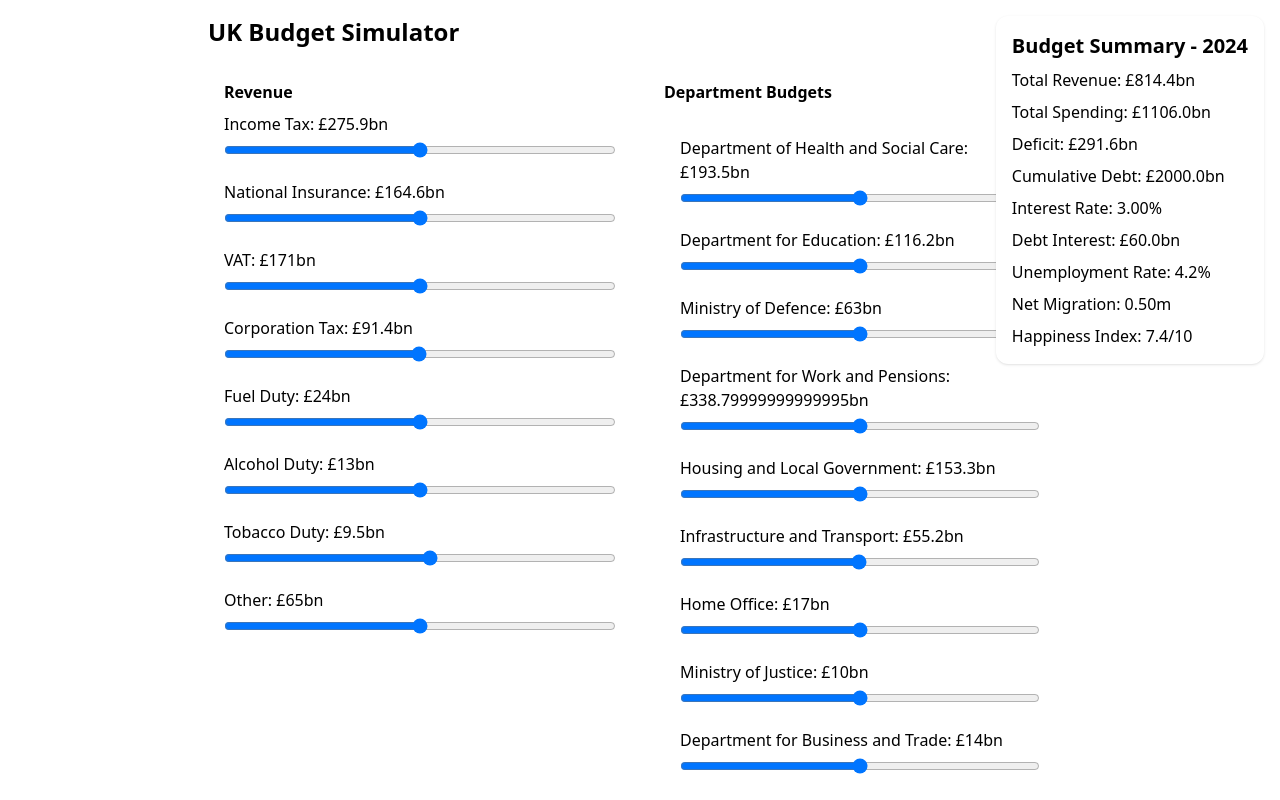
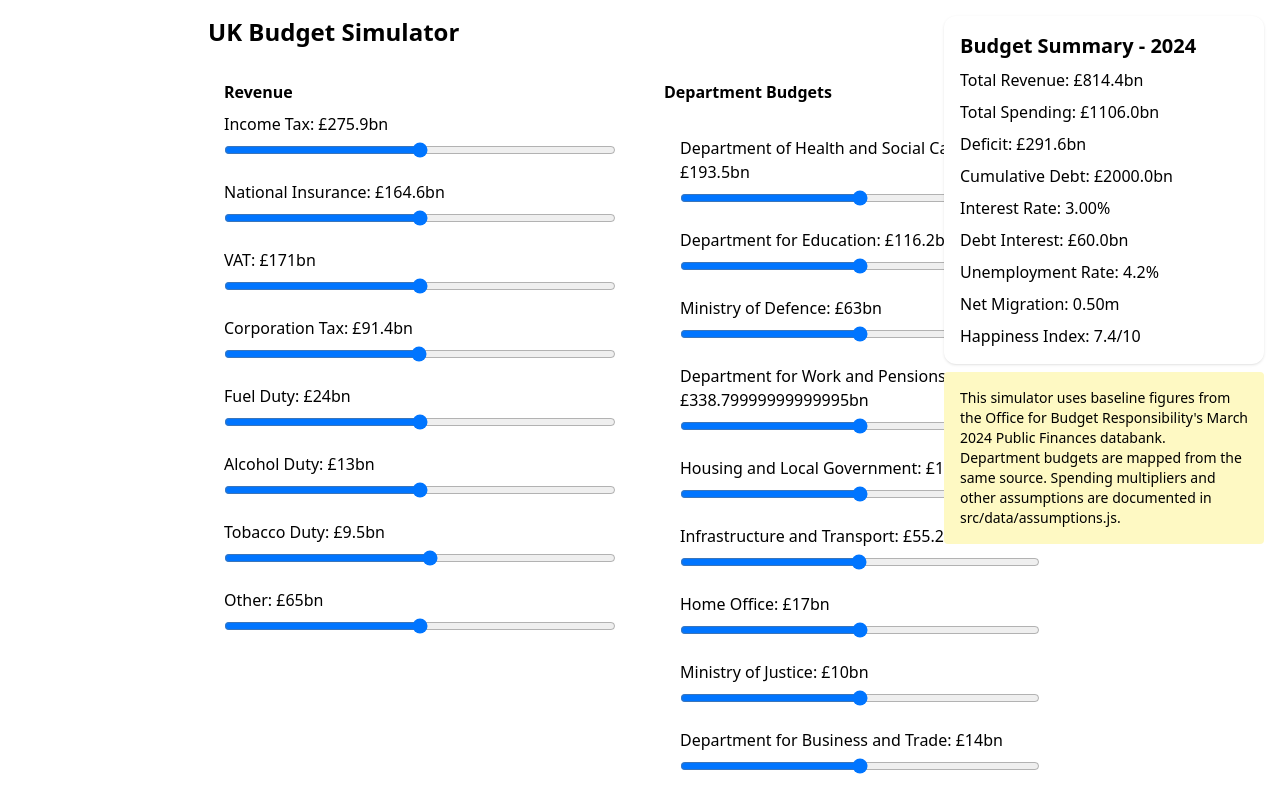
Before and after one commit to kevprice/fiscal-simulation-uk, a React (Vite) app: page / in a window 1280 px wide. Shown: the top 800 px of the page. Built offline with nearby package versions, Linux system fonts and the light colour scheme.

Commit message:
Make info box fixed below budget summary

```diff
--- a/src/App.jsx
+++ b/src/App.jsx
@@ -190,6 +190,7 @@ function App() {
         spending={spending}
         onChange={handleSpendingChange}
       />
+      <div className="fixed top-4 right-4 max-w-xs z-10 space-y-2">
         <OutputSummary
           revenue={adjustedState.revenue}
           spending={adjustedState.spending}
@@ -199,6 +200,7 @@ function App() {
           gdpGain={adjustedState.gdpGain}
         />
         <InfoBox text={infoText} />
+      </div>
       <div className="flex space-x-2 mt-4">
         <button
           onClick={simulateNextYear}
--- a/src/components/InfoBox.jsx
+++ b/src/components/InfoBox.jsx
@@ -2,7 +2,7 @@ import React from 'react';
 
 function InfoBox({ text }) {
   return (
-    <div className="p-4 bg-yellow-100 rounded mt-4">
+    <div className="p-4 bg-yellow-100 rounded">
       <p className="text-sm whitespace-pre-line">{text}</p>
     </div>
   );
--- a/src/components/OutputSummary.jsx
+++ b/src/components/OutputSummary.jsx
@@ -32,7 +32,7 @@ const OutputSummary = ({ revenue, spending, debt, year, deficit, gdpGain }) => {
   const happiness = calculateHappinessIndex(spending);
 
   return (
-    <div className="p-4 rounded-xl shadow bg-white space-y-2 fixed top-4 right-4 max-w-xs z-10">
+    <div className="p-4 rounded-xl shadow bg-white space-y-2">
       <h2 className="text-xl font-bold">Budget Summary - {year}</h2>
       <p>Total Revenue: £{totalRevenue.toFixed(1)}bn</p>
       <p>Total Spending: £{totalSpending.toFixed(1)}bn</p>
```
Lines whose indentation alone changed are shown as unchanged.
